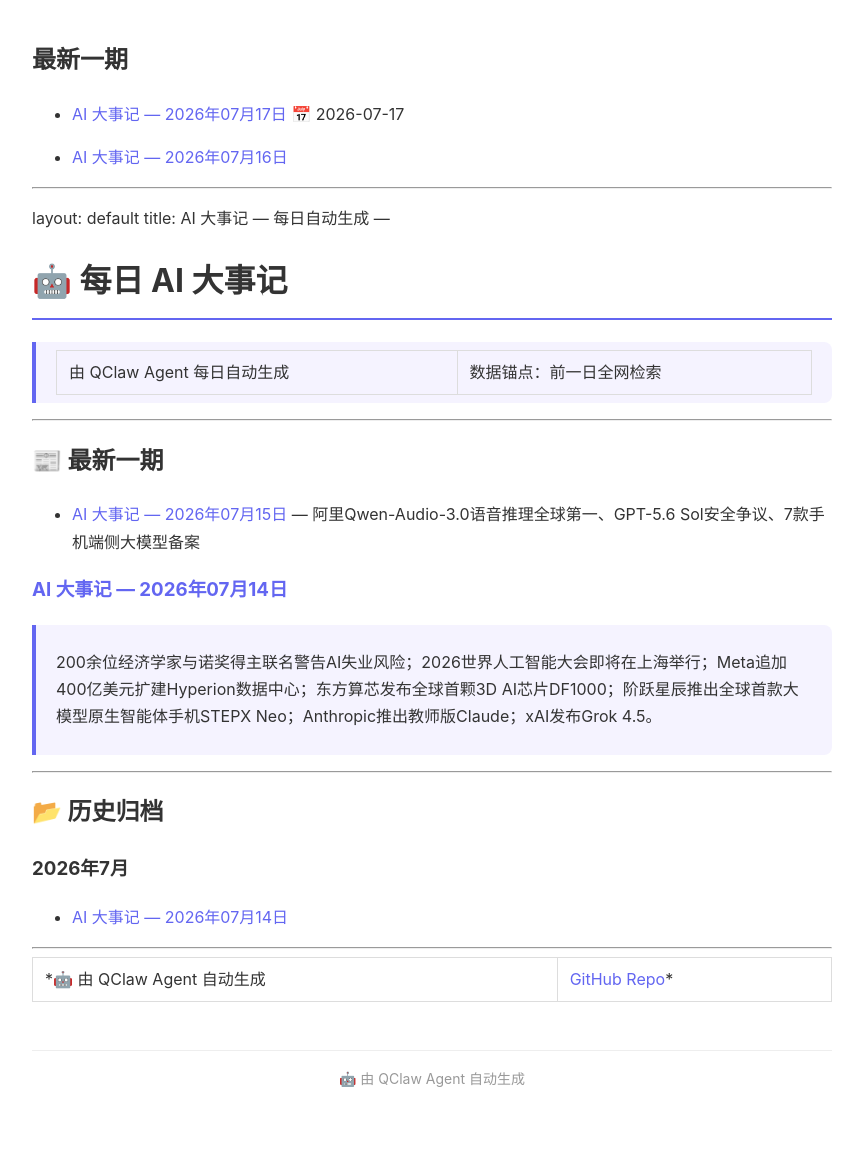
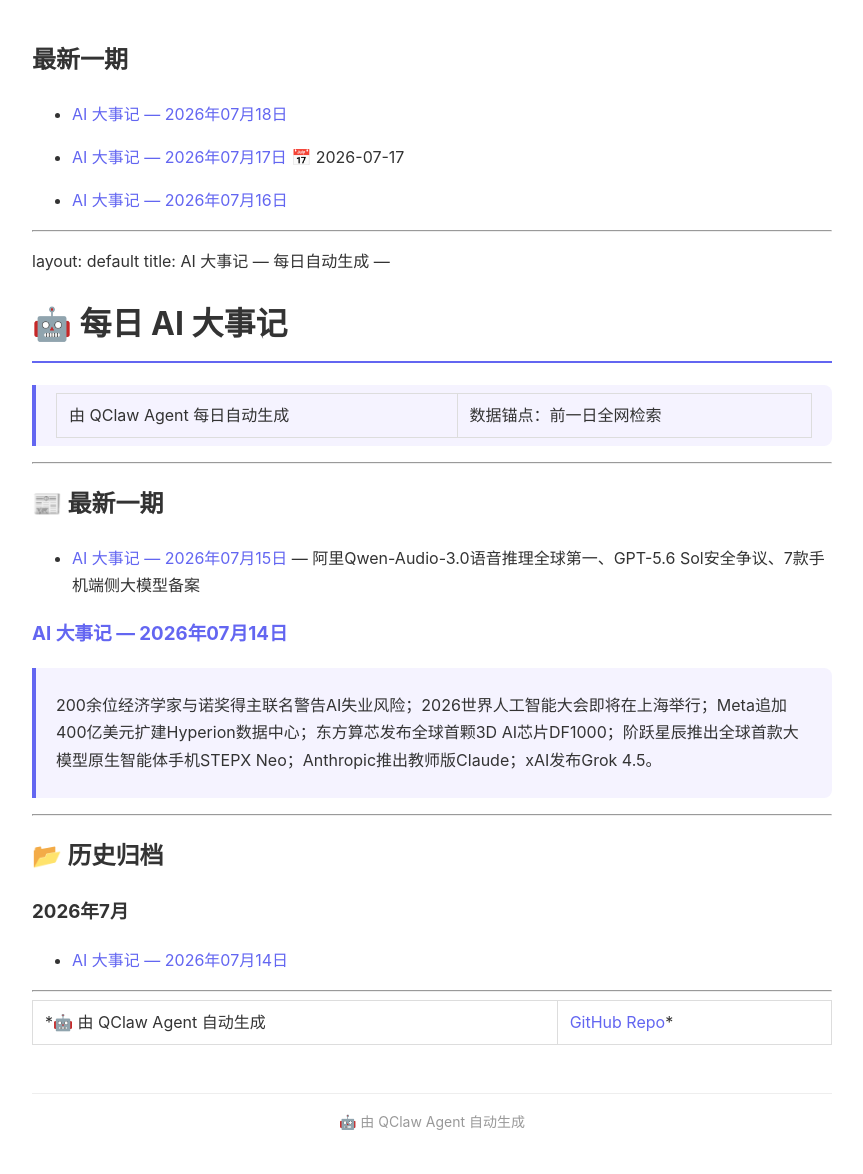
Before and after one commit to jared0612/daily-ai-news, a Jekyll site: the page built from index.md, in a window 1280 px wide. Shown: the whole page, without its empty margins (208-1071 px from the left). Built offline with Jekyll 4.4.1, drawn with Linux system fonts in a browser that asks for light colours; our own code applies the rules of GitHub Pages for plain Markdown files; before the commit the page ends 1131 px from its top, so only the background shows below that.

Commit message:
更新索引 — 2026-07-18

```diff
--- a/index.md
+++ b/index.md
@@ -1,4 +1,6 @@
 ## 最新一期
+
+- [AI 大事记 — 2026年07月18日](daily/2026-07-18)
 - [AI 大事记 — 2026年07月17日](daily/2026-07-17.md) 📅 2026-07-17
 
 
```
